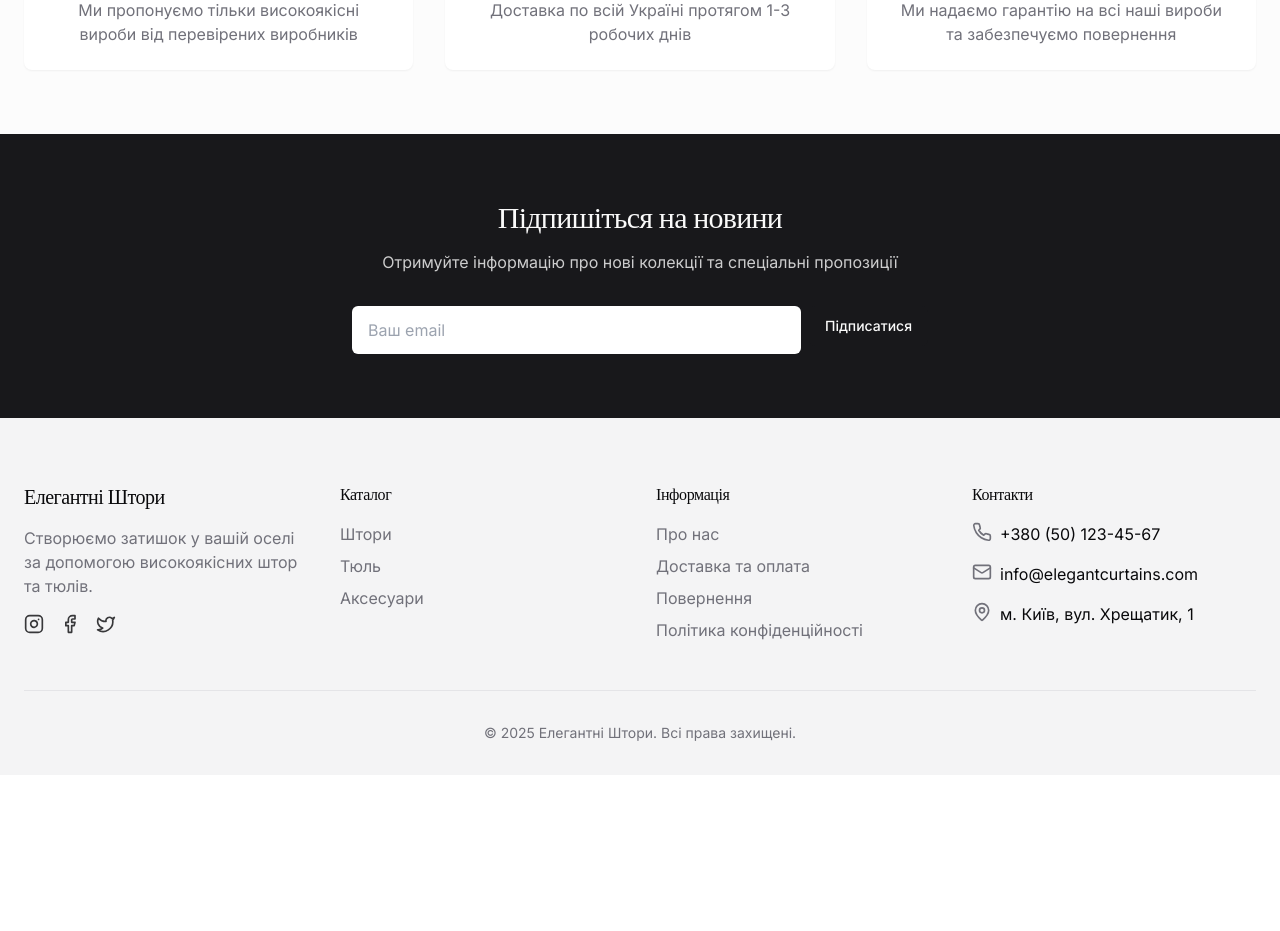
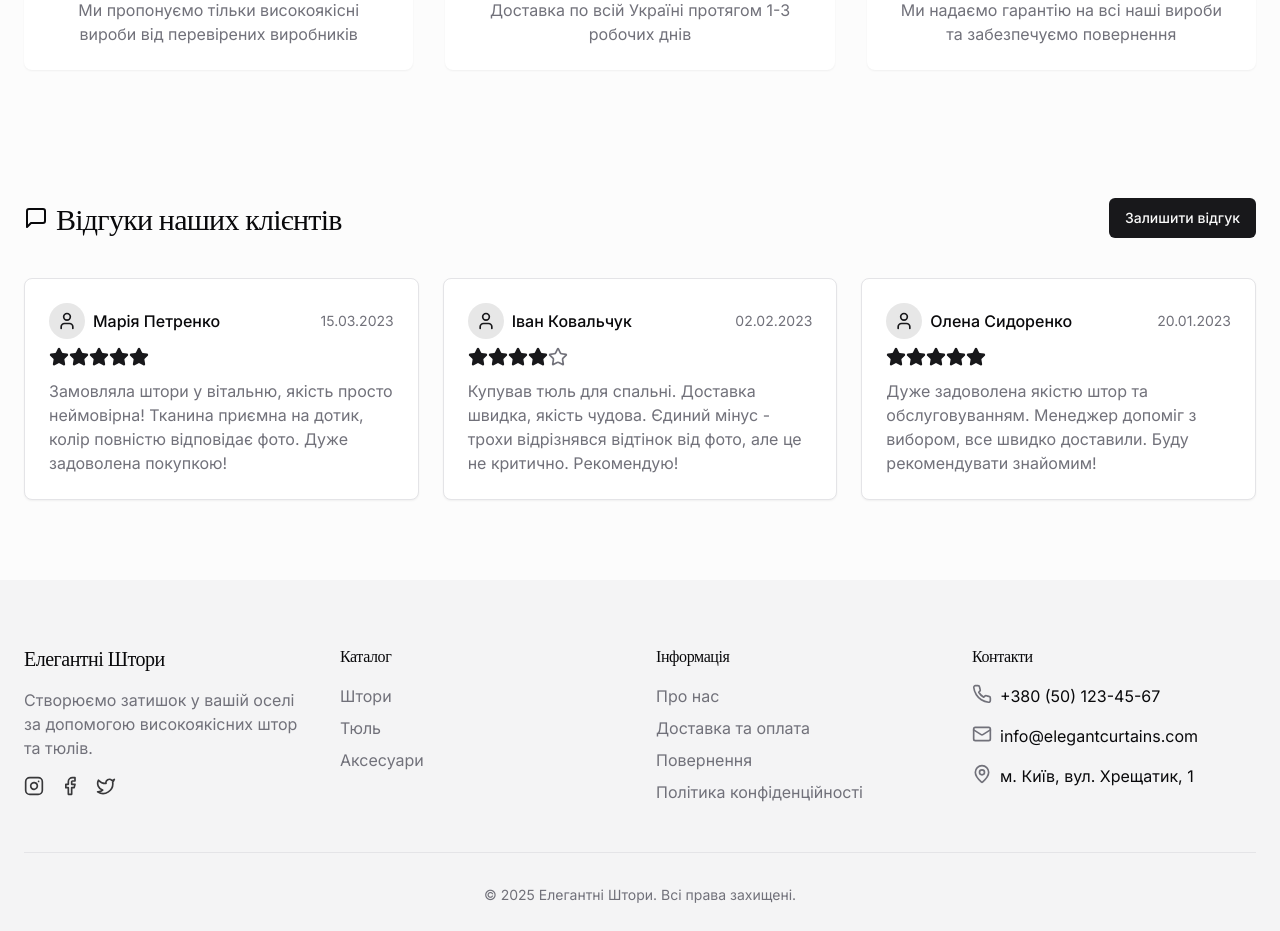
Before and after one commit to dydai26/curtaincraft-haven-admin, a React (Vite) app: page / in a window 1280 px wide. Shown: the part 3400-4331 px from the top of the page. Before the commit the page ends 4175 px from the top, so only its background shows below. Built offline with nearby package versions, Linux system fonts and the light colour scheme.

Commit message:
Implement customer reviews section
Replaces the newsletter subscription section with a customer reviews section, including existing reviews and a form for submitting new reviews.

```diff
--- /dev/null
+++ b/src/components/reviews/Reviews.tsx
@@ -0,0 +1,224 @@
+
+import React, { useState } from 'react';
+import { Star, MessageSquare, User } from 'lucide-react';
+import { Button } from '@/components/ui/button';
+import { Textarea } from '@/components/ui/textarea';
+import { Input } from '@/components/ui/input';
+import { Card, CardContent } from '@/components/ui/card';
+import {
+  Form,
+  FormField,
+  FormItem,
+  FormLabel,
+  FormControl,
+  FormMessage
+} from '@/components/ui/form';
+import { useForm } from 'react-hook-form';
+import { z } from 'zod';
+import { zodResolver } from '@hookform/resolvers/zod';
+import { useToast } from '@/hooks/use-toast';
+
+// Sample review data
+const initialReviews = [
+  {
+    id: 1,
+    name: 'Марія Петренко',
+    rating: 5,
+    date: '15.03.2023',
+    text: 'Замовляла штори у вітальню, якість просто неймовірна! Тканина приємна на дотик, колір повністю відповідає фото. Дуже задоволена покупкою!',
+  },
+  {
+    id: 2,
+    name: 'Іван Ковальчук',
+    rating: 4,
+    date: '02.02.2023',
+    text: 'Купував тюль для спальні. Доставка швидка, якість чудова. Єдиний мінус - трохи відрізнявся відтінок від фото, але це не критично. Рекомендую!',
+  },
+  {
+    id: 3,
+    name: 'Олена Сидоренко',
+    rating: 5,
+    date: '20.01.2023',
+    text: 'Дуже задоволена якістю штор та обслуговуванням. Менеджер допоміг з вибором, все швидко доставили. Буду рекомендувати знайомим!',
+  },
+];
+
+const formSchema = z.object({
+  name: z.string().min(2, { message: "Ім'я повинно містити принаймні 2 символи" }),
+  rating: z.number().min(1, { message: "Оберіть оцінку" }).max(5),
+  text: z.string().min(10, { message: "Відгук повинен містити принаймні 10 символів" }),
+});
+
+const StarRating = ({
+  rating,
+  editable = false,
+  onChange
+}: {
+  rating: number;
+  editable?: boolean;
+  onChange?: (value: number) => void;
+}) => {
+  const [hoverRating, setHoverRating] = useState(0);
+
+  return (
+    <div className="flex">
+      {[1, 2, 3, 4, 5].map((value) => (
+        <Star
+          key={value}
+          className={`h-5 w-5 ${
+            (editable ? (hoverRating || rating) : rating) >= value
+              ? 'fill-primary text-primary'
+              : 'text-muted-foreground'
+          } ${editable ? 'cursor-pointer' : ''}`}
+          onMouseEnter={editable ? () => setHoverRating(value) : undefined}
+          onMouseLeave={editable ? () => setHoverRating(0) : undefined}
+          onClick={editable && onChange ? () => onChange(value) : undefined}
+        />
+      ))}
+    </div>
+  );
+};
+
+const ReviewCard = ({ review }: { review: typeof initialReviews[0] }) => (
+  <Card className="mb-4">
+    <CardContent className="p-6">
+      <div className="flex items-center justify-between mb-2">
+        <div className="flex items-center gap-2">
+          <div className="bg-primary/10 rounded-full p-2">
+            <User className="h-5 w-5 text-primary" />
+          </div>
+          <span className="font-medium">{review.name}</span>
+        </div>
+        <span className="text-sm text-muted-foreground">{review.date}</span>
+      </div>
+      <StarRating rating={review.rating} />
+      <p className="mt-3 text-muted-foreground">{review.text}</p>
+    </CardContent>
+  </Card>
+);
+
+const Reviews = () => {
+  const [reviews, setReviews] = useState(initialReviews);
+  const [showForm, setShowForm] = useState(false);
+  const { toast } = useToast();
+
+  const form = useForm<z.infer<typeof formSchema>>({
+    resolver: zodResolver(formSchema),
+    defaultValues: {
+      name: "",
+      rating: 0,
+      text: "",
+    },
+  });
+
+  const onSubmit = (values: z.infer<typeof formSchema>) => {
+    const newReview = {
+      id: reviews.length + 1,
+      name: values.name,
+      rating: values.rating,
+      date: new Date().toLocaleDateString('uk-UA'),
+      text: values.text,
+    };
+
+    setReviews([newReview, ...reviews]);
+    setShowForm(false);
+    form.reset();
+
+    toast({
+      title: "Дякуємо за відгук!",
+      description: "Ваш відгук успішно додано.",
+    });
+  };
+
+  return (
+    <section className="py-16 bg-secondary/30">
+      <div className="container px-4 md:px-6">
+        <div className="flex justify-between items-center mb-10">
+          <h2 className="text-2xl font-serif font-medium md:text-3xl flex items-center gap-2">
+            <MessageSquare className="h-6 w-6" />
+            Відгуки наших клієнтів
+          </h2>
+          <Button
+            onClick={() => setShowForm(!showForm)}
+            variant={showForm ? "outline" : "default"}
+          >
+            {showForm ? "Скасувати" : "Залишити відгук"}
+          </Button>
+        </div>
+
+        {showForm && (
+          <Card className="mb-10">
+            <CardContent className="p-6">
+              <h3 className="text-lg font-medium mb-4">Поділіться вашими враженнями</h3>
+              <Form {...form}>
+                <form onSubmit={form.handleSubmit(onSubmit)} className="space-y-4">
+                  <FormField
+                    control={form.control}
+                    name="name"
+                    render={({ field }) => (
+                      <FormItem>
+                        <FormLabel>Ваше ім'я</FormLabel>
+                        <FormControl>
+                          <Input placeholder="Введіть ваше ім'я" {...field} />
+                        </FormControl>
+                        <FormMessage />
+                      </FormItem>
+                    )}
+                  />
+
+                  <FormField
+                    control={form.control}
+                    name="rating"
+                    render={({ field }) => (
+                      <FormItem>
+                        <FormLabel>Оцінка</FormLabel>
+                        <FormControl>
+                          <div>
+                            <StarRating
+                              rating={field.value}
+                              editable={true}
+                              onChange={(value) => field.onChange(value)}
+                            />
+                          </div>
+                        </FormControl>
+                        <FormMessage />
+                      </FormItem>
+                    )}
+                  />
+
+                  <FormField
+                    control={form.control}
+                    name="text"
+                    render={({ field }) => (
+                      <FormItem>
+                        <FormLabel>Ваш відгук</FormLabel>
+                        <FormControl>
+                          <Textarea
+                            placeholder="Поділіться вашими враженнями про наші товари"
+                            className="min-h-[120px]"
+                            {...field}
+                          />
+                        </FormControl>
+                        <FormMessage />
+                      </FormItem>
+                    )}
+                  />
+
+                  <Button type="submit" className="mt-2">Надіслати відгук</Button>
+                </form>
+              </Form>
+            </CardContent>
+          </Card>
+        )}
+
+        <div className="grid grid-cols-1 md:grid-cols-2 lg:grid-cols-3 gap-6">
+          {reviews.map((review) => (
+            <ReviewCard key={review.id} review={review} />
+          ))}
+        </div>
+      </div>
+    </section>
+  );
+};
+
+export default Reviews;
--- a/src/pages/Index.tsx
+++ b/src/pages/Index.tsx
@@ -1,4 +1,3 @@
-
 import React, { useEffect } from 'react';
 import { Link } from 'react-router-dom';
 import { ArrowRight } from 'lucide-react';
@@ -6,6 +5,7 @@ import { Button } from '@/components/ui/button';
 import Navbar from '@/components/layout/Navbar';
 import Footer from '@/components/layout/Footer';
 import { FeaturedCollection, CategoryCollection } from '@/components/home/FeaturedCollection';
+import Reviews from '@/components/reviews/Reviews';
 import { getCategories, getFeaturedProducts, getNewProducts } from '@/lib/data';
 
 const Index = () => {
@@ -153,28 +153,8 @@ const Index = () => {
           </div>
         </section>
 
-        {/* Newsletter Section */}
-        <section className="py-16 bg-primary text-primary-foreground">
-          <div className="container px-4 md:px-6">
-            <div className="mx-auto max-w-xl text-center">
-              <h2 className="text-2xl font-serif font-medium md:text-3xl mb-4">
-                Підпишіться на новини
-              </h2>
-              <p className="mb-8 text-primary-foreground/80">
-                Отримуйте інформацію про нові колекції та спеціальні пропозиції
-              </p>
-              <form className="flex flex-col sm:flex-row gap-2">
-                <input
-                  type="email"
-                  placeholder="Ваш email"
-                  className="flex-1 rounded-md border-0 px-4 py-3 text-foreground bg-background"
-                  required
-                />
-                <Button className="button-hover">Підписатися</Button>
-              </form>
-            </div>
-          </div>
-        </section>
+        {/* Reviews Section */}
+        <Reviews />
       </main>
       <Footer />
     </div>
```
